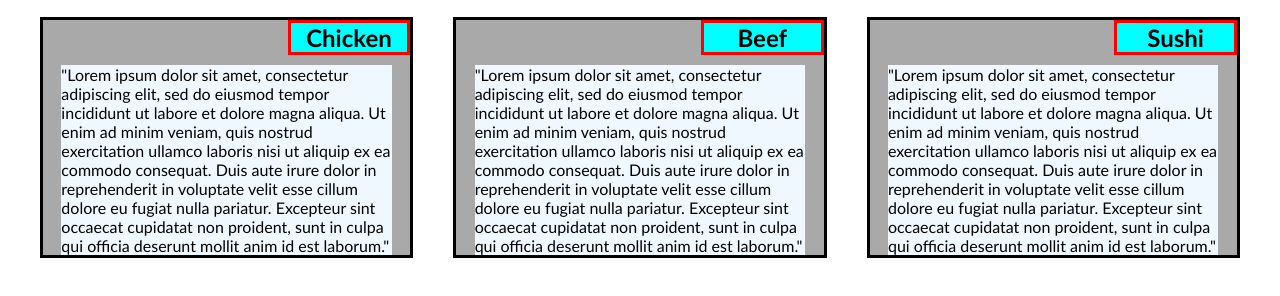
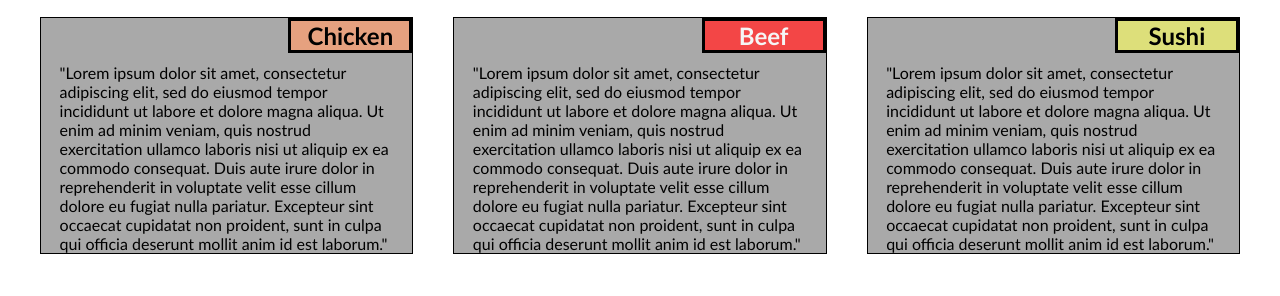
Before and after one commit to jahokosan/Coursera_exam_2week, a plain HTML site: page index.html in a window 1280 px wide. Shown: the part 62-358 px from the top of the page. Drawn offline with Linux system fonts and the light colour scheme.

Commit message:
Änderung

```diff
--- a/stylesheet.css
+++ b/stylesheet.css
@@ -13,19 +13,30 @@ h2 {
     position:relative;
     left: 66.66%;
     margin-bottom: 10px;
-    background-color: aqua;
     text-align: center;
     border-style: solid;
-    border-color: red;
+    border-color: black;
+
 }
 
 p {
     margin-right: auto;
     margin-left: auto;
     width: 90%;
-    background-color: aliceblue;
 }
 
+#food_chicken{
+  background-color: rgb(230, 161, 127)
+}
+
+#food_sushi{
+  background-color: rgb(221, 223, 122)
+}
+
+#food_beef{
+  background-color: rgb(243, 70, 70);
+  color: whitesmoke;
+}
 
 /*         "*" is the selector that effects all elements
            border box means: content+padding+border = full width that I declare*/
@@ -38,7 +49,7 @@ p {
 
 .section {
     margin: 20px;
-    border: 3px solid black;
+    border: 1px solid black;
     background-color: darkgray;
   }
 
```
